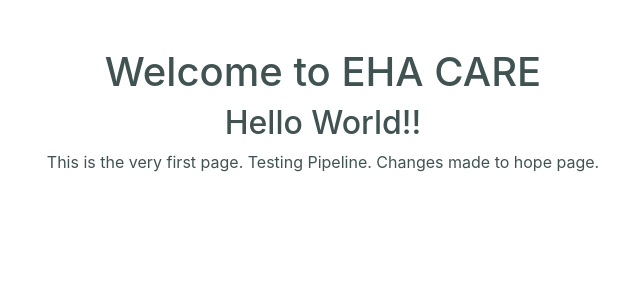
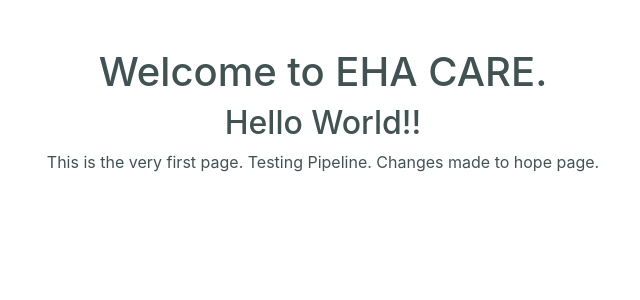
Before and after one commit to GajendraAchar/eha_care_update, a Next.js app in the folder frontend/: page / in a window 1280 px wide. Shown: the top 300 px of the page, without its empty margins (317-957 px from the left). Built offline with nearby package versions, Linux system fonts and the light colour scheme.

Commit message:
Update index.tsx

```diff
--- a/frontend/pages/index.tsx
+++ b/frontend/pages/index.tsx
@@ -12,7 +12,7 @@ const Home: NextPage = () => {
 
       <main>
 
-       <div><h1 style={{ fontSize: 40}}>Welcome to EHA CARE</h1>
+       <div><h1 style={{ fontSize: 40}}>Welcome to EHA CARE.</h1>
        </div>
        <h2>Hello World!!</h2>
        <p>This is the very first page. Testing Pipeline. Changes made to hope page.</p>
```
